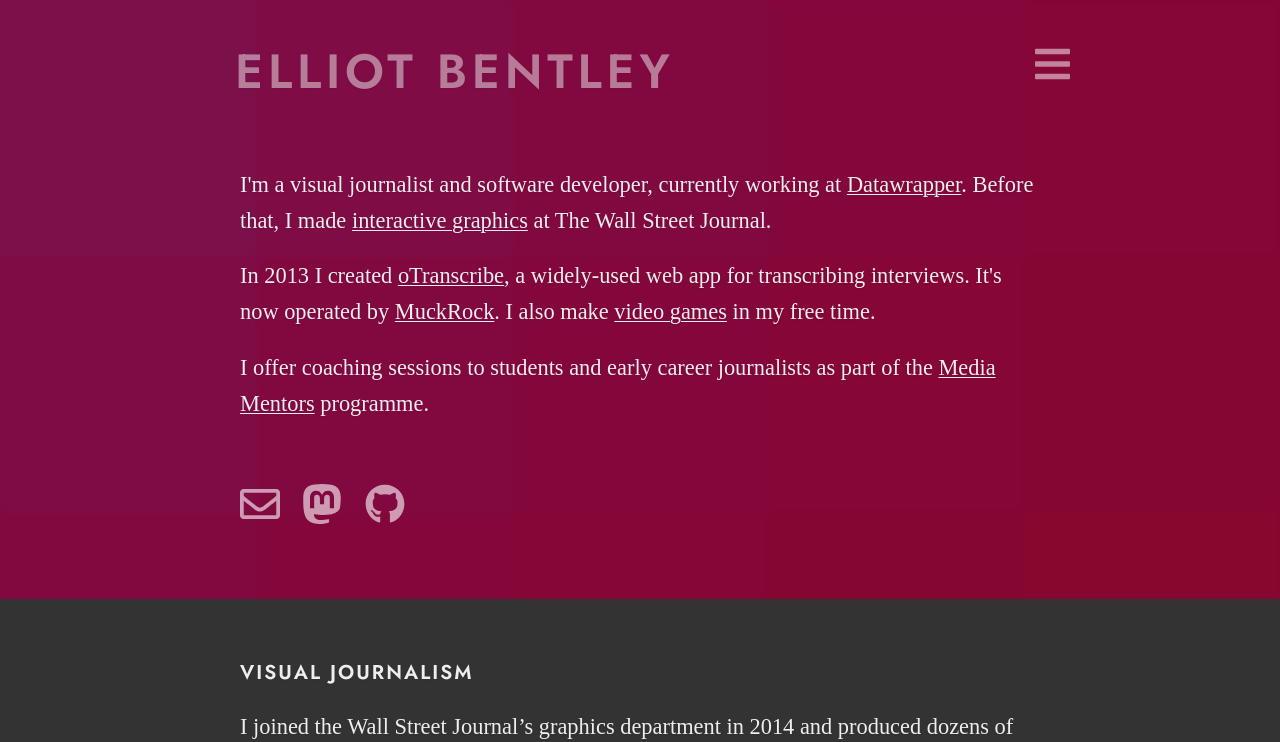
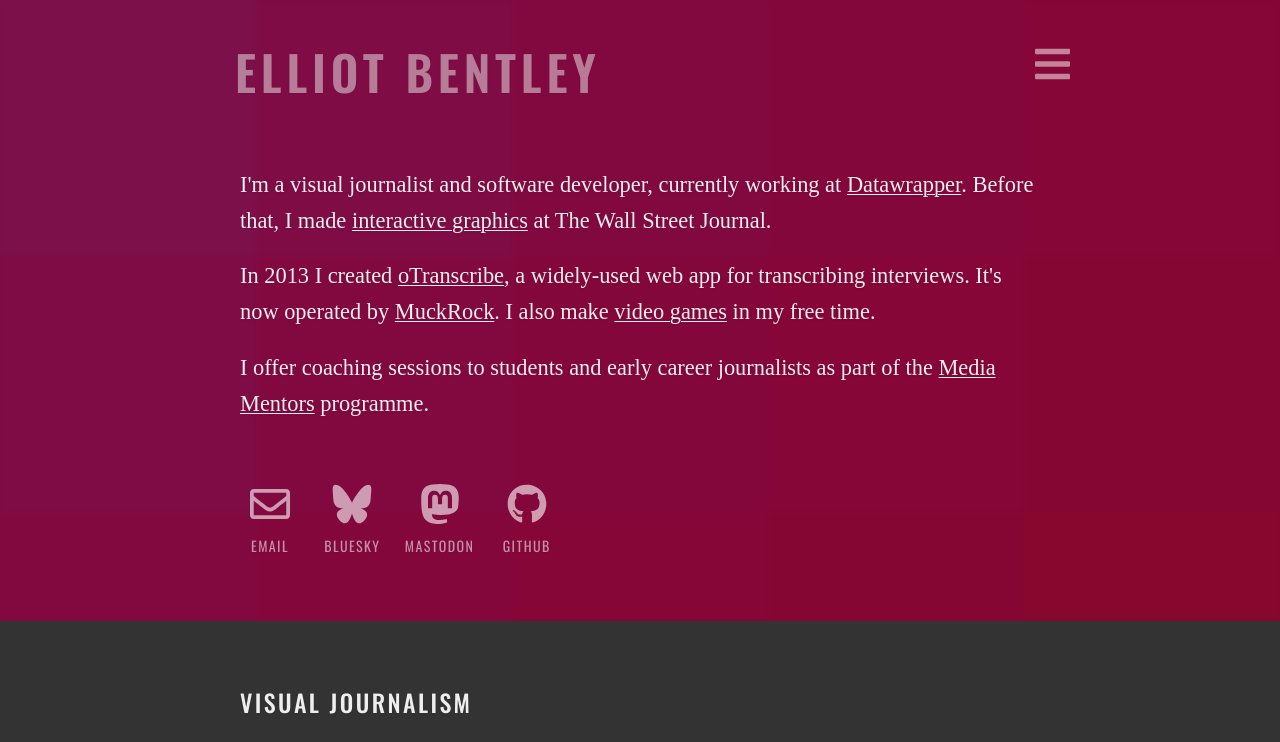
Before and after one commit to ejb/elliotbentley.com, an Astro site: page / in a window 1280 px wide. Shown: the top 742 px of the page. Built offline with nearby package versions, Linux system fonts and the light colour scheme; Astro itself is replaced by a stand-in of ours; a web font is replaced by a local one.

Commit message:
Add bluesky, fix mentor link, change up the font bc why not

```diff
--- a/src/components/SiteFooter.astro
+++ b/src/components/SiteFooter.astro
@@ -1,15 +1,13 @@
 <style lang="scss">
   .main-footer {
     text-align: center;
-    font-family: 'Jost', sans-serif;
+    font-family: var(--serif);
     font-size: 15px;
     padding: 20px 10px;
     background: var(--blue);
-    letter-spacing: 0.2px;
     color: var(--white);
     a {
       color: inherit;
-      text-underline-offset: initial;
     }
     @media (max-width: 800px) {
       text-align: left;
@@ -18,5 +16,5 @@
 </style>
 <footer class="main-footer">
   <a href="/">elliotbentley.com</a> is <a href="https://github.com/ejb/ejb.github.io">open source</a> and built with <a href="https://github.com/snowpackjs/astro">Astro</a>.
-  Fonts: <a href="https://fonts.google.com/specimen/Jost">Jost</a> and <a href="https://fonts.google.com/specimen/Source+Serif+Pro">Source Serif Pro</a>. Icons: <a href="https://fontawesome.com/license">FontAwesome</a>
+  Fonts: <a href="https://fonts.google.com/specimen/Oswald">Oswald</a> and <a href="https://fonts.google.com/specimen/Source+Serif+Pro">Source Serif Pro</a>. Icons: <a href="https://fontawesome.com/license">FontAwesome</a>
 </footer>
--- a/src/components/SiteHeader.svelte
+++ b/src/components/SiteHeader.svelte
@@ -46,19 +46,29 @@
       <li>
         <a href="mailto:mail@elliotbentley.com">
           <img src="/images/envelope.svg" alt="Email" />
+          <div>Email</div>
         </a>
       </li>
       <li>
-        <a href="https://vis.social/@ejb" rel="me">
+        <a href="https://bsky.app/profile/elliotbentley.com">
+          <img src="/images/bluesky.svg" alt="Bluesky" />
+          <div>Bluesky</div>
+        </a>
+      </li>
+      <li>
+        <a href="https://vis.social/@ejb">
           <img src="/images/mastodon.svg" alt="Mastodon" />
+          <div>Mastodon</div>
         </a>
       </li>
       <li>
         <a href="https://github.com/ejb">
           <img src="/images/github.svg" alt="GitHub" />
+          <div>GitHub</div>
         </a>
       </li>
     </ul>
+
 
     <div class="menu-toggle-holder menu-toggle-holder-close">
       <img
@@ -73,7 +83,7 @@
 
 <style lang="scss">
   .title {
-    font-family: "Jost", sans-serif;
+    font-family: var(--sans-serif);
     font-size: 1.8em;
     text-transform: uppercase;
     font-weight: 600;
@@ -131,22 +141,27 @@
 
   .external-links {
     display: flex;
-    margin-top: 0.5em;
+    margin-top: 3em;
     li {
       margin-right: 1em;
+      text-align: center;
     }
     img {
       width: 40px;
       height: 40px;
       filter: invert(100%);
     }
-    a img {
+    div {
+      font-size: 14px;
+      letter-spacing: 0.1em;
+    }
+    a img, a div {
       opacity: 0.6;
       transition: opacity 200ms;
     }
     a:hover {
       background: none;
-      img {
+      img, div {
         opacity: 0.8;
       }
     }
--- a/src/pages/index.astro
+++ b/src/pages/index.astro
@@ -109,6 +109,12 @@
   }
 
   .contact {
+    text-align: center;
+
+    li {
+      min-width: 60px;
+    }
+
     img {
       width: 40px;
       height: 40px;
@@ -120,12 +126,25 @@
       transition: opacity 200ms;
     }
 
+    a {
+      text-decoration: none;
+    }
+
     a:hover {
       background: none;
 
-      img {
+      img, div {
         opacity: 0.8;
       }
+    }
+
+    a div {
+      font-size: 14px;
+      letter-spacing: 0.1em;
+      text-align: center;
+      font-family: var(--sans-serif);
+      text-transform: uppercase;
+      opacity: 0.6;
     }
   }
 </style>
@@ -158,7 +177,7 @@
 
         <p>
           I offer coaching sessions to students and early career journalists as
-          part of the <a href="https://journalismmentors.com/mentors">Media Mentors</a> programme.
+          part of the <a href="https://journalismmentors.com/media-mentors/elliot-bentley/">Media Mentors</a> programme.
         </p>
       </section>
 
@@ -167,16 +186,25 @@
           <li>
             <a href="mailto:mail@elliotbentley.com">
               <img src="/images/envelope.svg" alt="Email" />
+              <div>Email</div>
+            </a>
+          </li>
+          <li>
+            <a href="https://bsky.app/profile/elliotbentley.com">
+              <img src="/images/bluesky.svg" alt="Bluesky" />
+              <div>Bluesky</div>
             </a>
           </li>
           <li>
             <a href="https://vis.social/@ejb">
               <img src="/images/mastodon.svg" alt="Mastodon" />
+              <div>Mastodon</div>
             </a>
           </li>
           <li>
             <a href="https://github.com/ejb">
               <img src="/images/github.svg" alt="GitHub" />
+              <div>GitHub</div>
             </a>
           </li>
         </ul>
--- a/src/styles/global.scss
+++ b/src/styles/global.scss
@@ -1,18 +1,14 @@
-@import url('https://fonts.googleapis.com/css2?family=Jost:wght@400;600&display=swap');
-// @import url('https://fonts.googleapis.com/css2?family=Crimson+Text&display=swap');
-// @import url('https://fonts.googleapis.com/css2?family=Merriweather:wght@300&display=swap');
-// @import url('https://fonts.googleapis.com/css2?family=Newsreader:ital,wght@0,300;0,400;1,300;1,400&display=swap');
-// @import url('https://fonts.googleapis.com/css2?family=Cormorant+Garamond:ital,wght@0,300;0,500;1,300;1,500&display=swap');
-@import url('https://fonts.googleapis.com/css2?family=Source+Serif+Pro:ital,wght@0,300;0,400;1,300;1,400&display=swap');
+@import url("https://fonts.googleapis.com/css2?family=Source+Serif+Pro:ital,wght@0,300;0,400;1,300;1,400&display=swap");
+@import url("https://fonts.googleapis.com/css2?family=Oswald:wght@200..700&display=swap");
 
 :root {
   --white: #eee;
   --black: #333;
   --grey: #aaa;
-  --red: #87121C;
+  --red: #87121c;
   --blue: #053c5e;
-  --serif: 'Source Serif Pro', serif;
-  --sans-serif: 'Jost', sans-serif;
+  --serif: "Source Serif Pro", serif;
+  --sans-serif: "Oswald", sans-serif;
 }
 
 body {
@@ -24,8 +20,8 @@
 }
 h2 {
   text-transform: uppercase;
-  font-weight: 600;
-  font-size: 20px;
+  font-weight: 500;
+  font-size: 24px;
   letter-spacing: 0.1em;
   font-family: var(--sans-serif);
   margin-bottom: 1em;
@@ -44,7 +40,8 @@
   list-style-type: none;
   padding-left: 0;
 }
-ul.bullets, article ul {
+ul.bullets,
+article ul {
   padding-left: 36px;
   list-style-type: disc;
   li {
@@ -52,7 +49,8 @@
     margin-bottom: 5px;
   }
 }
-li, p {
+li,
+p {
   font-family: var(--serif);
   font-size: 22.4px;
   margin-top: 0;
```
Also changed, not shown: public/images/bluesky.svg (added).
